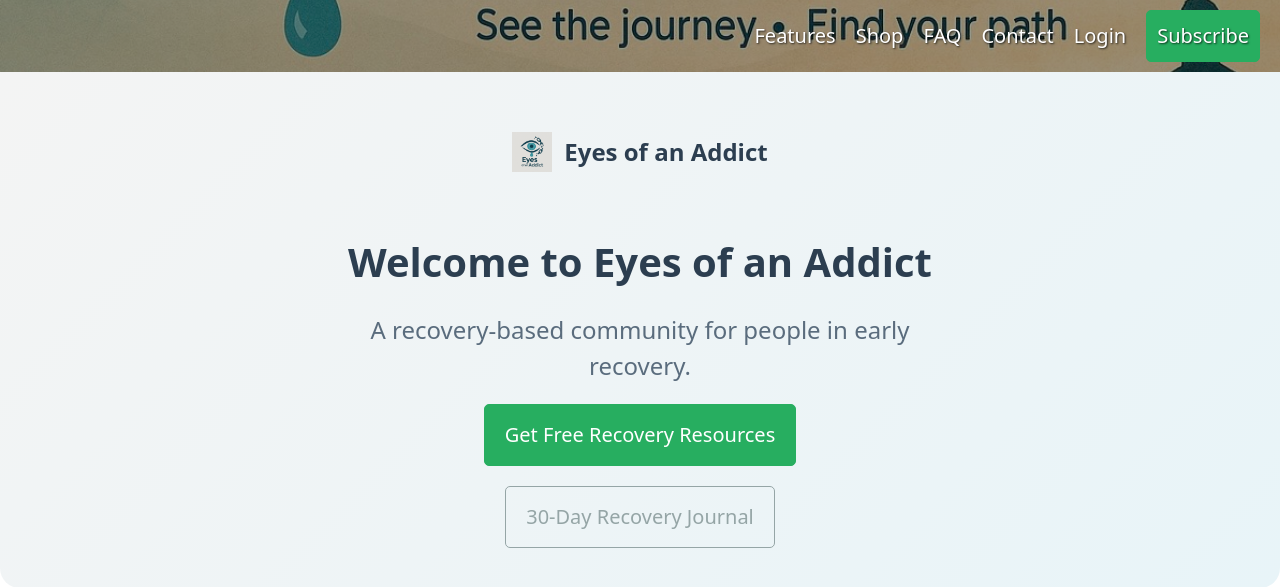
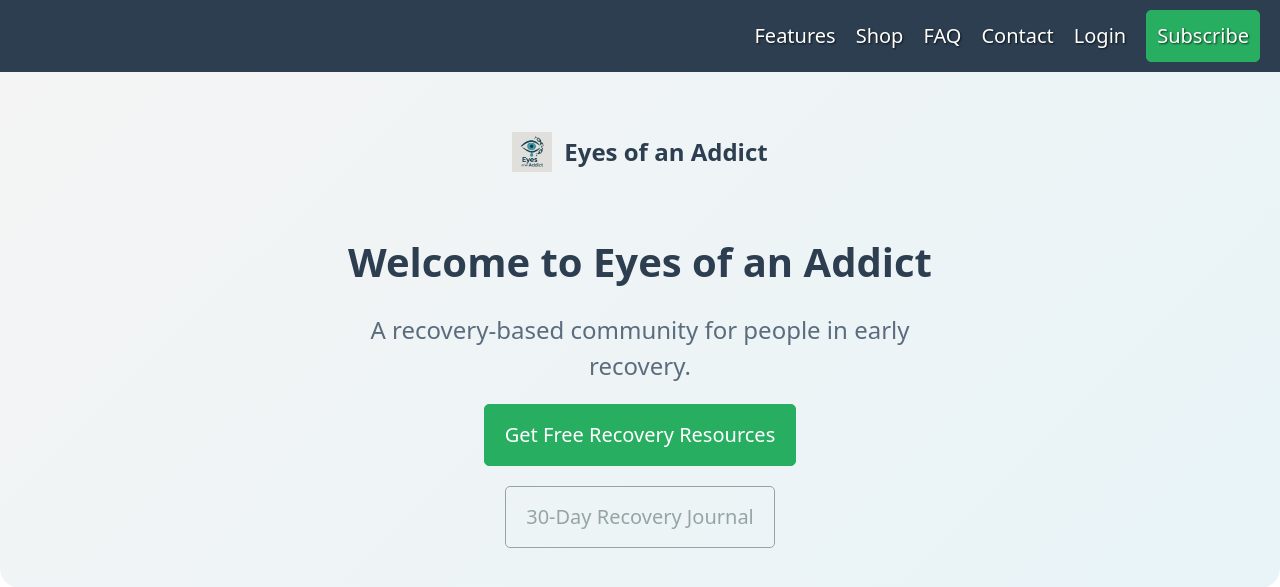
Before and after one commit to debailey30/eyesofanaddict2, a Flask app: page / in a window 1280 px wide. Shown: the top 587 px of the page. Run offline with Flask 3, Linux system fonts and the light colour scheme; some libraries are stand-ins or nearby versions.

Commit message:
Update navigation bar to remove background image
Change the `nav` background in `static/css/style.css` from a gradient with a background image to a solid color (`#2c3e50`).

Replit-Commit-Author: Agent
Replit-Commit-Session-Id: bc95e8a9-54a1-425b-abda-28d922a4cfa7
Replit-Commit-Checkpoint-Type: full_checkpoint
Replit-Commit-Screenshot-Url: https://storage.googleapis.com/screenshot-production-us-central1/235b7b78-ee6f-48a7-bf4f-e685f00ccb09/bc95e8a9-54a1-425b-abda-28d922a4cfa7/k2zg5p4

```diff
--- a/static/css/style.css
+++ b/static/css/style.css
@@ -74,12 +74,9 @@ section {
     --recovery-dark: #2c3e50;
 }
 
-/* Navigation with background */
+/* Navigation without background image */
 nav {
-    background: linear-gradient(rgba(0, 0, 0, 0.4), rgba(0, 0, 0, 0.4)), url('../images/hero-background.jpg');
-    background-size: cover;
-    background-position: center;
-    background-repeat: no-repeat;
+    background: #2c3e50;
     position: relative;
 }
 
```
